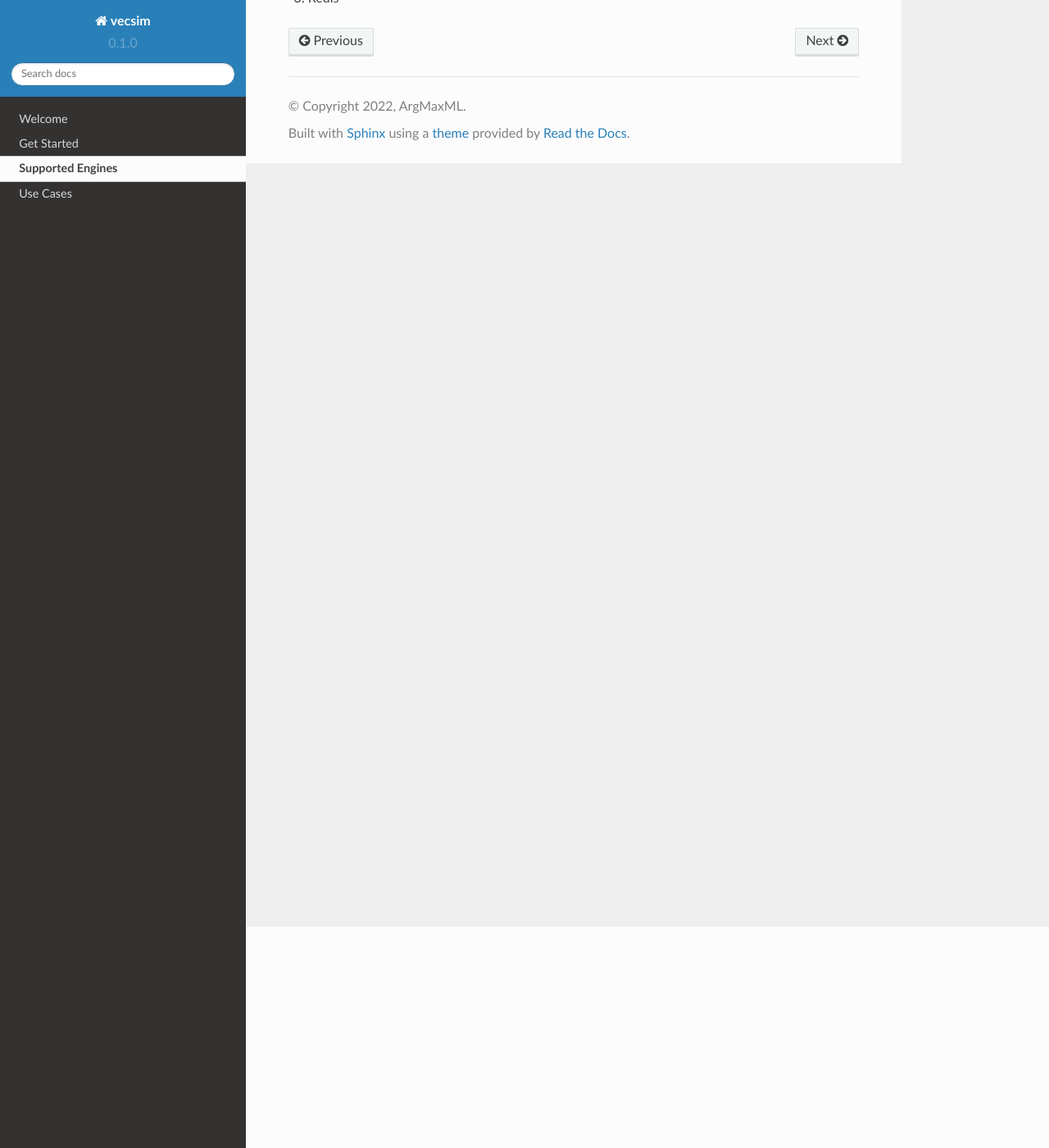
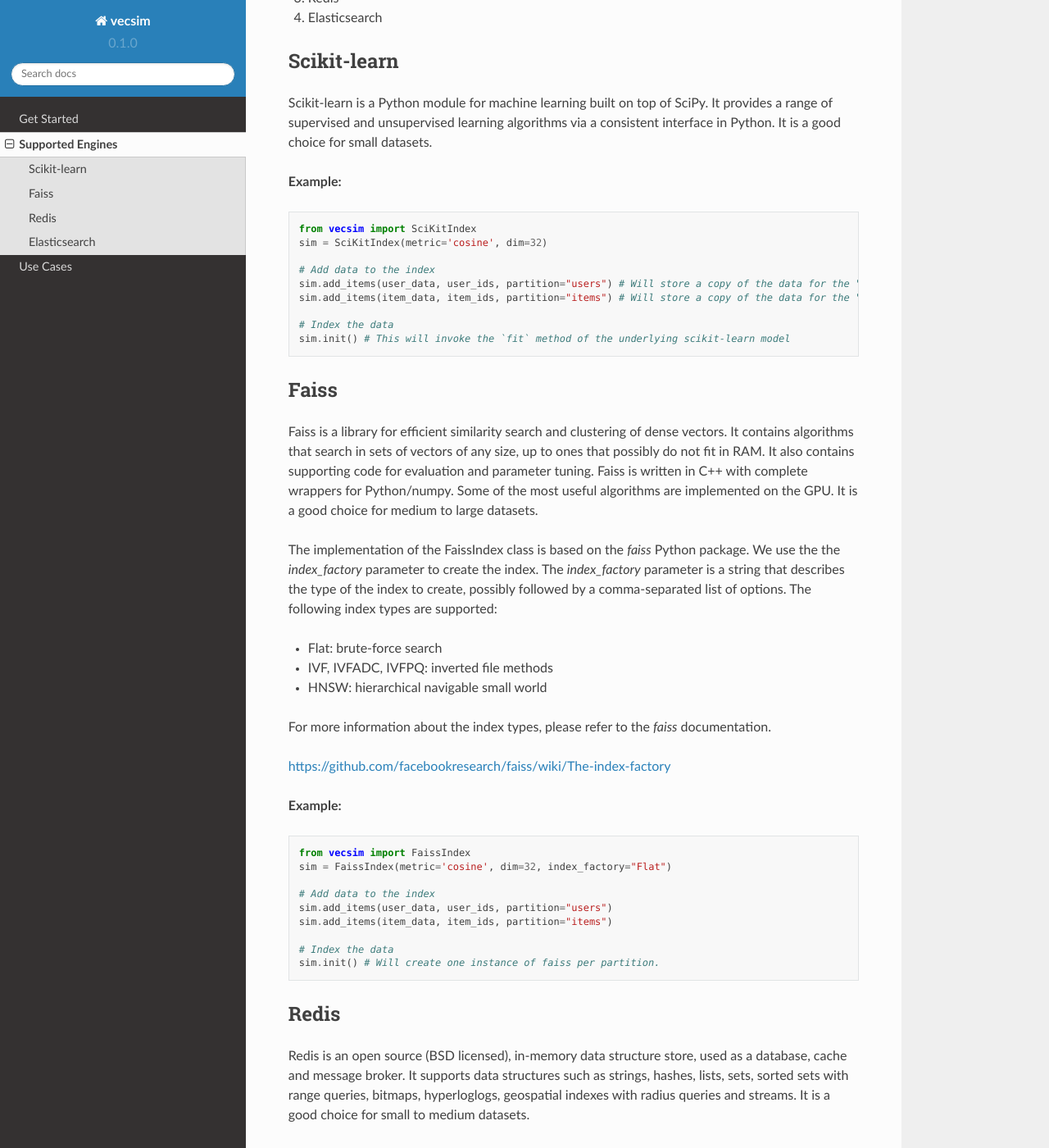
Before and after one commit to argmaxml/vecsim, a Sphinx documentation site: the page built from docs/source/engines.rst, in a window 1280 px wide and 1400 px high, scrolled down 270 px. Shown: the whole window at 82% size. Built offline with Sphinx 7.4.7 and the Read the Docs theme 2.0.0, drawn with Linux system fonts in a browser that asks for light colours; some of the changed text lies outside the part shown.

Commit message:
documentation update

````diff
--- a/docs/source/contents.rst
+++ b/docs/source/contents.rst
@@ -1,7 +1,6 @@
 .. toctree::
    :maxdepth: 2
 
-   Welcome <index>
    Get Started <index>
    Supported Engines <engines>
    Use Cases <usecases>
--- a/docs/source/engines.rst
+++ b/docs/source/engines.rst
@@ -6,3 +6,99 @@ The following similarity engines are supported:
 1. Scikit-learn
 2. Faiss
 3. Redis
+4. Elasticsearch
+
+Scikit-learn
+----------------
+
+Scikit-learn is a Python module for machine learning built on top of SciPy. It
+provides a range of supervised and unsupervised learning algorithms via a
+consistent interface in Python. It is a good choice for small datasets.
+
+
+**Example:**
+
+.. code-block:: python
+
+    from vecsim import SciKitIndex
+    sim = SciKitIndex(metric='cosine', dim=32)
+
+    # Add data to the index
+    sim.add_items(user_data, user_ids, partition="users") # Will store a copy of the data for the "users" partition in memory
+    sim.add_items(item_data, item_ids, partition="items") # Will store a copy of the data for the "items" partition in memory
+
+    # Index the data
+    sim.init() # This will invoke the `fit` method of the underlying scikit-learn model
+
+
+
+Faiss
+----------------
+
+Faiss is a library for efficient similarity search and clustering of dense
+vectors. It contains algorithms that search in sets of vectors of any size, up
+to ones that possibly do not fit in RAM. It also contains supporting code for
+evaluation and parameter tuning. Faiss is written in C++ with complete
+wrappers for Python/numpy. Some of the most useful algorithms are implemented
+on the GPU. It is a good choice for medium to large datasets.
+
+
+The implementation of the FaissIndex class is based on the `faiss` Python package.
+We use the the `index_factory` parameter to create the index. The `index_factory`
+parameter is a string that describes the type of the index to create, possibly
+followed by a comma-separated list of options. The following index types are
+supported:
+
+- Flat: brute-force search
+- IVF, IVFADC, IVFPQ: inverted file methods
+- HNSW: hierarchical navigable small world
+
+For more information about the index types, please refer to the `faiss` documentation.
+
+https://github.com/facebookresearch/faiss/wiki/The-index-factory
+
+**Example:**
+
+.. code-block:: python
+
+    from vecsim import FaissIndex
+    sim = FaissIndex(metric='cosine', dim=32, index_factory="Flat")
+
+    # Add data to the index
+    sim.add_items(user_data, user_ids, partition="users")
+    sim.add_items(item_data, item_ids, partition="items")
+
+    # Index the data
+    sim.init() # Will create one instance of faiss per partition.
+
+Redis
+----------------
+
+Redis is an open source (BSD licensed), in-memory data structure store, used
+as a database, cache and message broker. It supports data structures such as
+strings, hashes, lists, sets, sorted sets with range queries, bitmaps, hyperloglogs,
+geospatial indexes with radius queries and streams. It is a good choice for
+small to medium datasets.
+
+**Example:**
+
+.. code-block:: python
+
+    from vecsim import RedisIndex
+    sim = RedisIndex(metric='cosine', dim=32, redis_credentials={"host":"127.0.0.1", "port": 6379}, overwrite=True)
+
+    # Add data to the index
+    sim.add_items(user_data, user_ids, partition="users")
+    sim.add_items(item_data, item_ids, partition="items")
+
+    # Index the data
+    sim.init()
+
+Elasticsearch
+----------------
+
+Elasticsearch is a distributed, RESTful search and analytics engine capable of
+solving a growing number of use cases. Elasticsearch is built on Apache Lucene
+that provides a full-text search engine with vector similarity search and
+geo-spatial capabilities. Elasticsearch is a good choice for medium to large
+datasets. Elasticsearch is the preferred choice when the majority of the vectors are sparse.
--- a/docs/source/index.rst
+++ b/docs/source/index.rst
@@ -14,9 +14,9 @@ Getting Started
 
 First, install the package:
 
-.. code-block:: bash
-
+```bash
 pip install vecsim
+```
 
 
 Then, you can use the package as follows:
--- a/vecsim/__init__.py
+++ b/vecsim/__init__.py
@@ -1,3 +1,3 @@
-__version__="0.0.21"
+__version__="0.0.22"
 from .similarity_helpers import RedisIndex,SciKitIndex,FaissIndex
 from .similarity_helpers import available_engines
````
